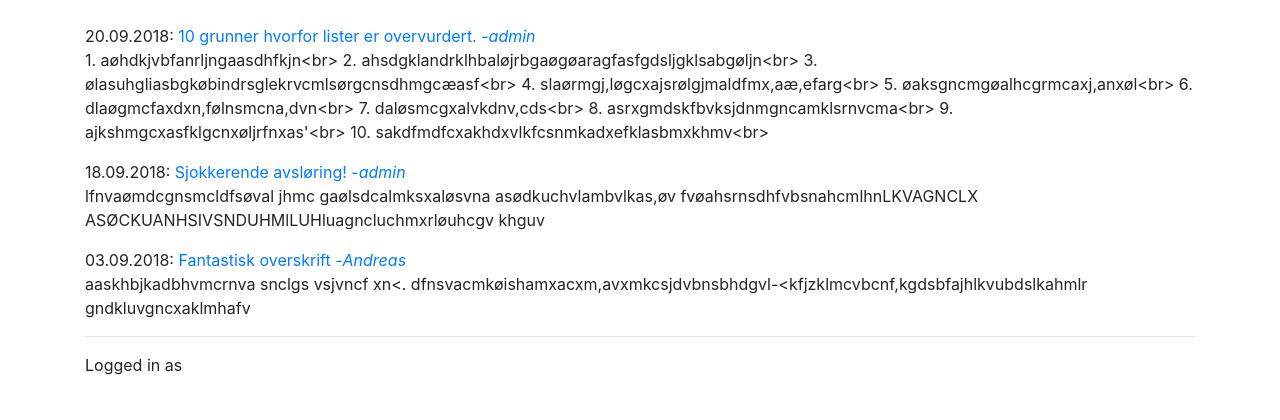
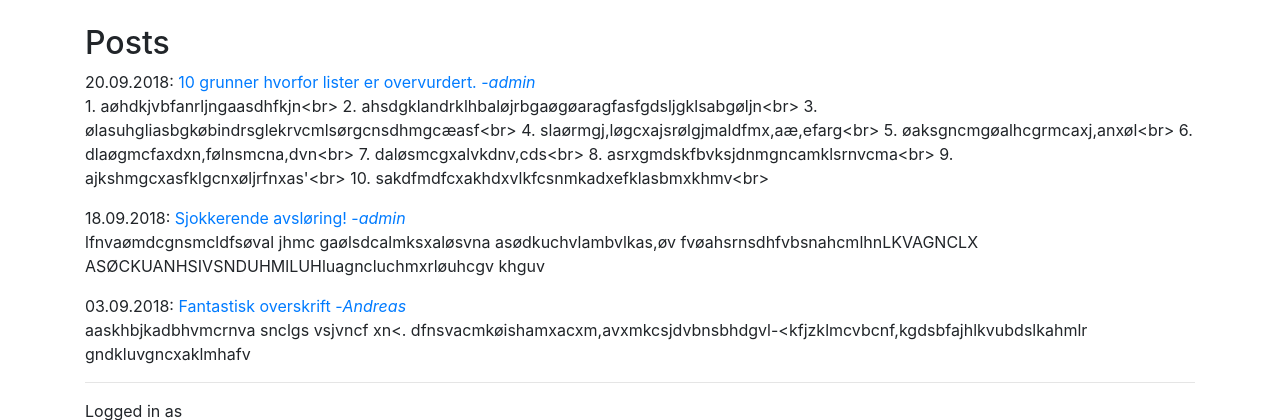
Before and after one commit to andrmoe/IT1901_17_andrmoe, a Django app: page / in a window 1280 px wide. Shown: the part 56-476 px from the top of the page. Run offline with Django 3.2, Linux system fonts and the light colour scheme; data comes from the database, SQL or seed files in the repository; some libraries are stand-ins or nearby versions.

Commit message:
lagt til ny style

```diff
--- a/pinpoint/view_content/templates/view_content/TEMPORARY.html
+++ b/pinpoint/view_content/templates/view_content/TEMPORARY.html
@@ -1,5 +1,7 @@
 {% extends "base.html" %}
+{% block title %}Home{% endblock %}
 {% block content %}
+	<h2>Posts</h2>
     {% for post in posts %}
         <span>{{ post.date|date:"d.m.Y" }}: </span>
         <a href="">{{ post.title }}</a><a href="">   -<i>{{ post.author.username }}</i></a>
```
